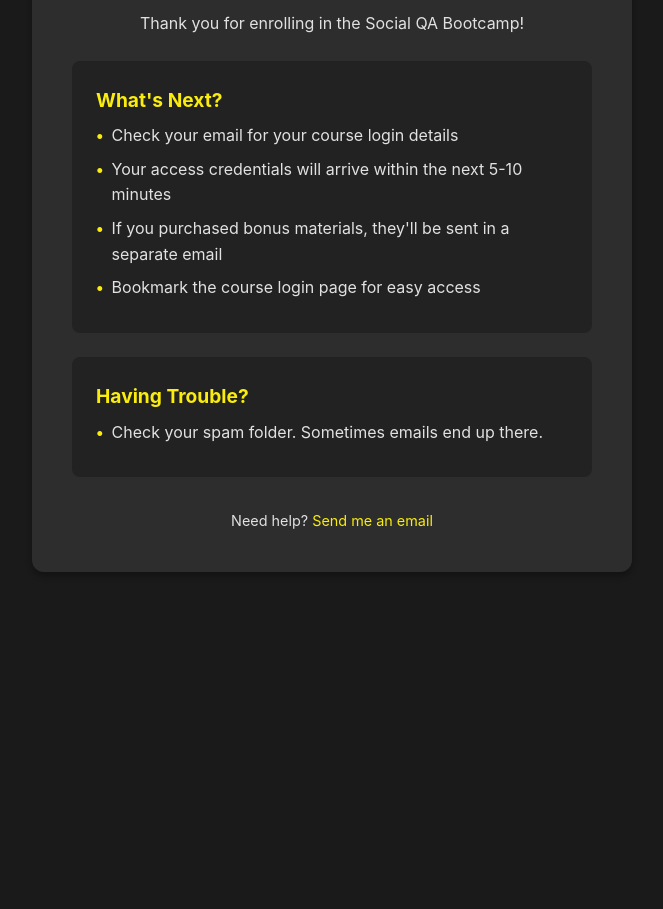
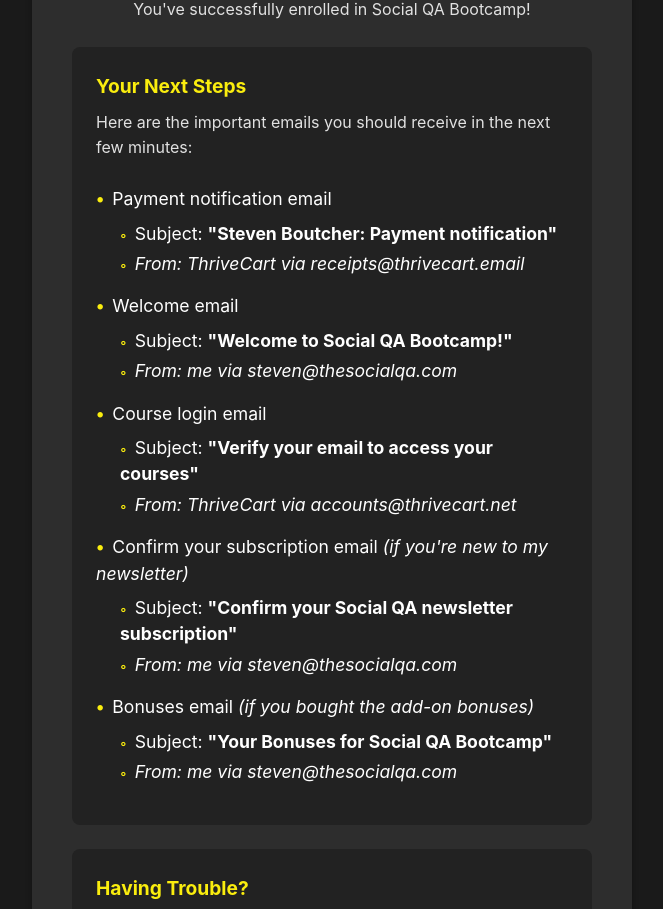
Before and after one commit to steven-the-qa/social-qa-bootcamp-success-page, a plain HTML site: page index.html in a window 1280 px wide. Shown: the part 214-1123 px from the top of the page, without its empty margins (308-971 px from the left). Before the commit the page ends 800 px from the top, so only its background shows below. Drawn offline with Linux system fonts and the light colour scheme.

Commit message:
Improve the success page

```diff
--- a/index.html
+++ b/index.html
@@ -83,9 +83,10 @@
         }
 
         .info-box li {
-            margin-bottom: 0.5rem;
-            display: flex;
-            align-items: flex-start;
+            margin-bottom: 1rem;
+            font-size: 1.1rem;
+            line-height: 1.5;
+            color: #ffffff;
         }
 
         .info-box li::before {
@@ -93,6 +94,11 @@
             color: #FAED0E;
             font-weight: bold;
             margin-right: 0.5rem;
+        }
+
+        .info-box li a {
+            color: inherit;
+            text-decoration: none;
         }
 
         .contact-support {
@@ -109,6 +115,21 @@
         .contact-support a:hover {
             text-decoration: underline;
         }
+
+        .info-box ul ul {
+            margin-left: 1.5rem;
+            margin-top: 0.5rem;
+            margin-bottom: 1rem;
+        }
+
+        .info-box ul ul li {
+            margin-bottom: 0.25rem;
+        }
+
+        .info-box ul ul li::before {
+            content: "◦";
+            font-size: 0.8em;
+        }
     </style>
 </head>
 <body>
@@ -119,16 +140,44 @@
             </svg>
         </div>
 
-        <h1>Payment Successful!</h1>
-        <p class="message">Thank you for enrolling in the Social QA Bootcamp!</p>
+        <h1>Congratulations!</h1>
+        <p class="message">You've successfully enrolled in Social QA Bootcamp!</p>
 
         <div class="info-box">
-            <h2>What's Next?</h2>
+            <h2>Your Next Steps</h2>
+            <p>Here are the important emails you should receive in the next few minutes:</p>
+            <br />
             <ul>
-                <li>Check your email for your course login details</li>
-                <li>Your access credentials will arrive within the next 5-10 minutes</li>
-                <li>If you purchased bonus materials, they'll be sent in a separate email</li>
-                <li>Bookmark the course login page for easy access</li>
+                <li>Payment notification email
+                    <ul>
+                        <li>Subject: <strong>"Steven Boutcher: Payment notification"</strong></li>
+                        <li><em>From: ThriveCart via receipts@thrivecart.email</em></li>
+                    </ul>
+                </li>
+                <li>Welcome email
+                    <ul>
+                        <li>Subject: <strong>"Welcome to Social QA Bootcamp!"</strong></li>
+                        <li><em>From: me via steven@thesocialqa.com</em></li>
+                    </ul>
+                </li>
+                <li>Course login email
+                    <ul>
+                        <li>Subject: <strong>"Verify your email to access your courses"</strong></li>
+                        <li><em>From: ThriveCart via accounts@thrivecart.net</em></li>
+                    </ul>
+                </li>
+                <li>Confirm your subscription email <em>(if you're new to my newsletter)</em>
+                    <ul>
+                        <li>Subject: <strong>"Confirm your Social QA newsletter subscription"</strong></li>
+                        <li><em>From: me via steven@thesocialqa.com</em></li>
+                    </ul>
+                </li>
+                <li>Bonuses email <em>(if you bought the add-on bonuses)</em>
+                    <ul>
+                        <li>Subject: <strong>"Your Bonuses for Social QA Bootcamp"</strong></li>
+                        <li><em>From: me via steven@thesocialqa.com</em></li>
+                    </ul>
+                </li>
             </ul>
         </div>
 
@@ -136,6 +185,7 @@
             <h2>Having Trouble?</h2>
             <ul>
                 <li>Check your spam folder. Sometimes emails end up there.</li>
+                <li>Look in other inbox tabs like "Promotions" or "Updates" if you use Gmail - new emails sometimes get filtered there automatically.</li>
             </ul>
         </div>
 
```
